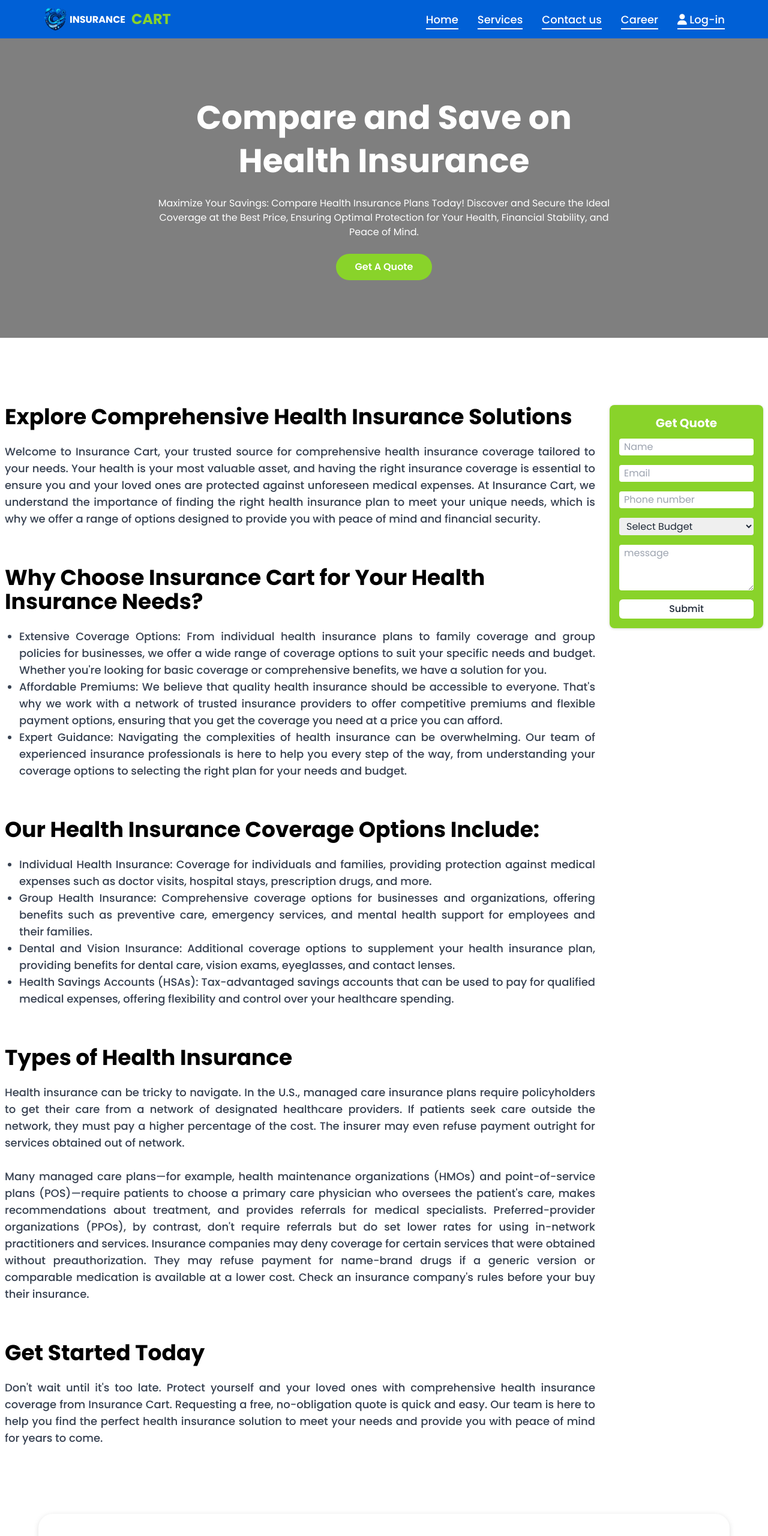
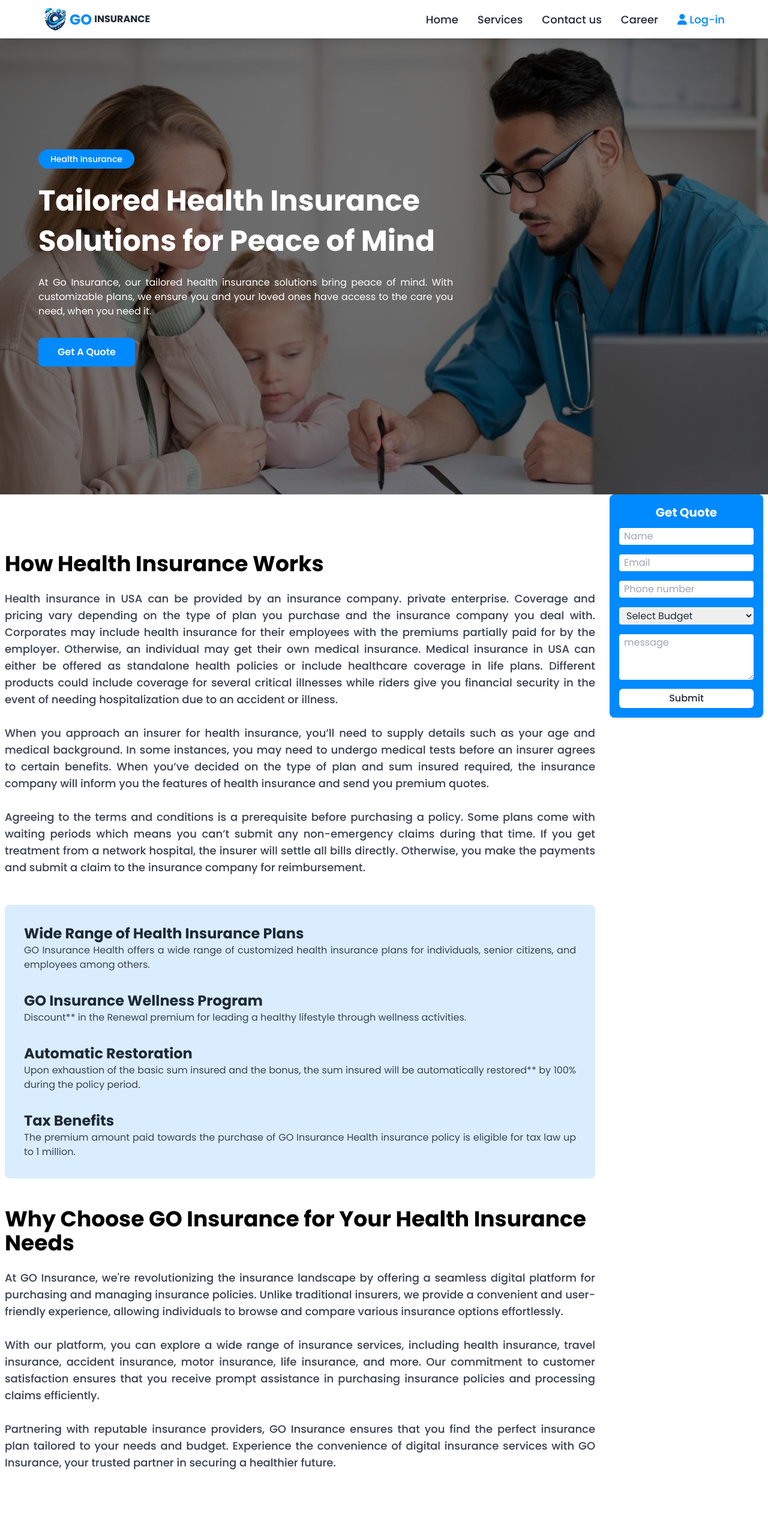
Before and after one commit to safinxr/sixth-insurance-website, a plain HTML site: page health-insurance.html in a window 1280 px wide. Shown: the top 2560 px of the page at 60% size. Drawn offline with nearby package versions, Linux system fonts and the light colour scheme.

Commit message:
health insurance done

```diff
--- a/health-insurance.html
+++ b/health-insurance.html
@@ -32,7 +32,7 @@
   </head>
   <body>
     <!-- Navbar -->
-    <nav class="bg-color_black sticky top-0 z-40 bg-[#0060D6] text-white">
+    <nav class="bg-color_black sticky top-0 z-40 bg-white shadow-lg">
       <div class="navbar max-w-6xl mx-auto">
         <div class="navbar-start">
           <!-- =========== Dropdown ======= -->
@@ -87,10 +87,10 @@
           <!-- =========logo=======-->
           <a class="flex items-center gap-1" href="../"
             ><img class="w-10" src="image/icons/logo.png" alt="" />
-            <span class="uppercase font-bold text-1.5xl mt-0.5">Insurance</span>
-            <span class="uppercase font-bold text-2xl text-[#89D32A] ms-1.5"
-              >Cart</span
+            <span class="uppercase font-bold text-2xl mt-0.5 text-[#018AFE]"
+              >GO</span
             >
+            <span class="uppercase font-bold">INSURANCE</span>
           </a>
         </div>
 
@@ -134,7 +134,7 @@
             </li>
 
             <li>
-              <a href="" class="nav-link duration-500"
+              <a href="" class="nav-link duration-500 text-[#018AFE]"
                 ><i class="fa-solid fa-user"></i> Log-in</a
               >
             </li>
@@ -142,32 +142,38 @@
         </div>
       </div>
     </nav>
-
     <!--  Hero Section  -->
-    <header
-      style="background-image: url('image/health-insurance.jpg')"
-      class="bg-cover bg-black bg-no-repeat bg-blend-overlay bg-opacity-50 bg-center mb-16 lg:mb-28"
+    <header>
+      <section
+        style="background-image: url(image/healthi.jpg)"
+        class="bg-no-repeat lg:h-[95vh] flex items-center bg-black bg-blend-overlay bg-opacity-50 bg-center lg:bg-top"
       >
-      <div class="max-w-6xl mx-auto px-3 md:px-7 lg:px-0">
-        <div class="text-white py-24 lg:w-2/3 mx-auto">
+        <div class="max-w-6xl mx-auto px-3 md:px-7 lg:px-0 py-20">
+          <div class="text-white mb-6 lg:w-3/5">
+            <a
+              class="text-sm font-medium px-5 py-1.5 bg-[#018AFE] rounded-full text-white"
+              href=""
+              >Health Insurance</a
+            >
             <h1
-            class="text-3xl md:text-[55px] font-bold leading-[1.3] text-center"
+              class="text-4xl md:text-5xl md:text-start font-bold md:leading-[1.4] mt-6"
             >
-            Compare and Save on Health Insurance
+               Tailored Health Insurance Solutions for Peace of Mind
             </h1>
-          <p class="mt-4 md:mt-6 text-center">
-            Maximize Your Savings: Compare Health Insurance Plans Today! Discover and Secure the Ideal Coverage at the Best Price, Ensuring Optimal Protection for Your Health, Financial Stability, and Peace of Mind.
+            <p class="text-justify mt-4 md:mt-6">
+              At Go Insurance, our tailored health insurance solutions bring peace of mind. With customizable plans, we ensure you and your loved ones have access to the care you need, when you need it.
             </p>
 
-          <div class="flex justify-center">
+            <div class="flex justify-center md:justify-start">
               <button
-              class="px-8 py-2.5 mt-4 md:mt-6 bg-[#89D32A] text-white font-semibold rounded-full"
+                class="px-8 py-3 mt-6 md:mt-8 bg-[#018AFE] text-white font-semibold rounded-lg"
               >
                 Get A Quote
               </button>
             </div>
           </div>
         </div>
+      </section>
     </header>
 
     <!--===== body =====-->
@@ -177,7 +183,7 @@
       <!-- ========== Sticky section ======== -->
       <section>
         <div
-          class="md:w-96 lg:w-64 bg-[#89D32A] p-6 lg:p-4 rounded-lg sw-one sticky top-36 mx-auto"
+          class="md:w-96 lg:w-64 bg-[#018AFE] p-6 lg:p-4 rounded-lg sw-one sticky top-36 mx-auto"
         >
           <h2 class="text-xl font-bold text-white text-center">Get Quote</h2>
           <form class="mt-6 lg:mt-3">
@@ -230,71 +236,69 @@
       <!-- ========Main section======= -->
       <section>
         <!-- ========Text section========== -->
-        <section class=" mb-16 lg:mb-0">
+        <section class="mt-16 lg:mt-24 mb-16 lg:mb-0">
           <div class="text-lg font-medium text-gray-700 text-justify">
             <h2 class="text-3xl md:text-4xl text-start font-bold text-black">
-              Explore Comprehensive Health Insurance Solutions
+             How Health Insurance Works
             </h2>
             <p class="mt-6">
-              Welcome to Insurance Cart, your trusted source for comprehensive health insurance coverage tailored to your needs. Your health is your most valuable asset, and having the right insurance coverage is essential to ensure you and your loved ones are protected against unforeseen medical expenses. At Insurance Cart, we understand the importance of finding the right health insurance plan to meet your unique needs, which is why we offer a range of options designed to provide you with peace of mind and financial security.
+              Health insurance in USA can be provided by an insurance company. private enterprise. Coverage and pricing vary depending on the type of plan you purchase and the insurance company you deal with. Corporates may include health insurance for their employees with the premiums partially paid for by the employer. Otherwise, an individual may get their own medical insurance. Medical insurance in USA can either be offered as standalone health policies or include healthcare coverage in life plans. Different products could include coverage for several critical illnesses while riders give you financial security in the event of needing hospitalization due to an accident or illness.
+              <br><br>
+              When you approach an insurer for health insurance, you’ll need to supply details such as your age and medical background. In some instances, you may need to undergo medical tests before an insurer agrees to certain benefits. When you’ve decided on the type of plan and sum insured required, the insurance company will inform you the features of health insurance and send you premium quotes.
+              <br><br>
+              Agreeing to the terms and conditions is a prerequisite before purchasing a policy. Some plans come with waiting periods which means you can’t submit any non-emergency claims during that time. If you get treatment from a network hospital, the insurer will settle all bills directly. Otherwise, you make the payments and submit a claim to the insurance company for reimbursement.
+
             </p>
           </div>
 
-          <div class="text-lg font-medium text-gray-700 text-justify mt-16">
-            <h2 class="text-3xl md:text-4xl text-start font-bold text-black">
-              Why Choose Insurance Cart for Your Health Insurance Needs?
-            </h2>
+          <div>
 
-            <ul class="list-disc ms-6 mt-6">
-              <li>
-                Extensive Coverage Options: From individual health insurance plans to family coverage and group policies for businesses, we offer a wide range of coverage options to suit your specific needs and budget. Whether you're looking for basic coverage or comprehensive benefits, we have a solution for you.
-              </li>
-              <li>
-                Affordable Premiums: We believe that quality health insurance should be accessible to everyone. That's why we work with a network of trusted insurance providers to offer competitive premiums and flexible payment options, ensuring that you get the coverage you need at a price you can afford.
-              </li>
-              <li>
-                Expert Guidance: Navigating the complexities of health insurance can be overwhelming. Our team of experienced insurance professionals is here to help you every step of the way, from understanding your coverage options to selecting the right plan for your needs and budget.
-              </li>
-            </ul>
-          </div>
-          <div class="text-lg font-medium text-gray-700 text-justify mt-16">
-            <h2 class="text-3xl md:text-4xl text-start font-bold text-black">
-             Our Health Insurance Coverage Options Include:
-            </h2>
-
-            <ul class="list-disc ms-6 mt-6">
-              <li>
-                Individual Health Insurance: Coverage for individuals and families, providing protection against medical expenses such as doctor visits, hospital stays, prescription drugs, and more.
-              </li>
-              <li>
-                Group Health Insurance: Comprehensive coverage options for businesses and organizations, offering benefits such as preventive care, emergency services, and mental health support for employees and their families.
-              </li>
-              <li>
-                Dental and Vision Insurance: Additional coverage options to supplement your health insurance plan, providing benefits for dental care, vision exams, eyeglasses, and contact lenses.
-              </li>
-              <li>
-                Health Savings Accounts (HSAs): Tax-advantaged savings accounts that can be used to pay for qualified medical expenses, offering flexibility and control over your healthcare spending.
-              </li>
-            </ul>
-          </div>
-
-          <div class="text-lg font-medium text-gray-700 text-justify mt-16">
-            <h2 class="text-3xl md:text-4xl text-start font-bold text-black">
-              Types of Health Insurance
-            </h2>
-            <p class="mt-6">
-              Health insurance can be tricky to navigate. In the U.S., managed care insurance plans require policyholders to get their care from a network of designated healthcare providers. If patients seek care outside the network, they must pay a higher percentage of the cost. The insurer may even refuse payment outright for services obtained out of network.
-              <br /><br />
-              Many managed care plans—for example, health maintenance organizations (HMOs) and point-of-service plans (POS)—require patients to choose a primary care physician who oversees the patient's care, makes recommendations about treatment, and provides referrals for medical specialists. Preferred-provider organizations (PPOs), by contrast, don't require referrals but do set lower rates for using in-network practitioners and services. Insurance companies may deny coverage for certain services that were obtained without preauthorization. They may refuse payment for name-brand drugs if a generic version or comparable medication is available at a lower cost. Check an insurance company's rules before your buy their insurance.
+          <div class="bg-[#DAEDFE] p-8 rounded-lg mt-12">
+            <div>
+              <div>
+                <h3 class="font-bold text-2xl">Wide Range of Health Insurance Plans</h3>
+                <p class="text-gray-700 text-justify">
+                  GO Insurance Health offers a wide range of customized health insurance plans for individuals, senior citizens, and employees among others.
                 </p>
               </div>
 
-          <div class="text-lg font-medium text-gray-700 text-justify mt-16">
+              <div class="mt-8">
+                <h3 class="font-bold text-2xl">GO Insurance Wellness Program</h3>
+                <p class="text-gray-700 text-justify">
+                  Discount** in the Renewal premium for leading a healthy lifestyle through wellness activities.
+                </p>
+              </div>
+
+              <div class="mt-8">
+                <h3 class="font-bold text-2xl">Automatic Restoration</h3>
+                <p class="text-gray-700 text-justify">
+                  Upon exhaustion of the basic sum insured and the bonus, the sum insured will be automatically restored** by 100% during the policy period.
+                </p>
+              </div>
+
+              <div class="mt-8">
+                <h3 class="font-bold text-2xl">Tax Benefits</h3>
+                <p class="text-gray-700 text-justify">
+                  The premium amount paid towards the purchase of GO Insurance Health insurance policy is eligible for tax law up to 1 million.
+                </p>
+              </div>
+
+            </div>
+          </div>
+        </div>
+
+          <div class="text-lg font-medium text-gray-700 text-justify mt-12">
             <h2 class="text-3xl md:text-4xl text-start font-bold text-black">
-              Get Started Today
+              Why Choose GO Insurance for Your Health Insurance Needs
             </h2>
-            <p class="mt-6">
-             Don't wait until it's too late. Protect yourself and your loved ones with comprehensive health insurance coverage from Insurance Cart. Requesting a free, no-obligation quote is quick and easy. Our team is here to help you find the perfect health insurance solution to meet your needs and provide you with peace of mind for years to come.
+
+            <p class="my-6">
+              At GO Insurance, we're revolutionizing the insurance landscape by offering a seamless digital platform for purchasing and managing insurance policies. Unlike traditional insurers, we provide a convenient and user-friendly experience, allowing individuals to browse and compare various insurance options effortlessly.
+              <br> <br>
+              With our platform, you can explore a wide range of insurance services, including health insurance, travel insurance, accident insurance, motor insurance, life insurance, and more. Our commitment to customer satisfaction ensures that you receive prompt assistance in purchasing insurance policies and processing claims efficiently.
+              <br><br>
+              Partnering with reputable insurance providers, GO Insurance ensures that you find the perfect insurance plan tailored to your needs and budget. Experience the convenience of digital insurance services with GO Insurance, your trusted partner in securing a healthier future.
+              <br><br>
             </p>
           </div>
         </section>
@@ -322,7 +326,7 @@
             type="text"
             name="name"
             placeholder="Enter your name"
-            class="input input-bordered h-10 w-full input-success text-base"
+            class="input input-bordered h-10 w-full input-info text-base"
             required
           />
         </div>
@@ -335,7 +339,7 @@
             type="email"
             name="email"
             placeholder="Enter your email"
-            class="input input-bordered h-10 w-full input-success"
+            class="input input-bordered h-10 w-full input-info"
             required
           />
         </div>
@@ -348,7 +352,7 @@
             type="number"
             name="phone"
             placeholder="Enter your phone number"
-            class="input input-bordered h-10 w-full input-success"
+            class="input input-bordered h-10 w-full input-info"
             required
           />
         </div>
@@ -361,7 +365,7 @@
             type="text"
             name="position"
             placeholder="Position name"
-            class="input input-bordered h-10 w-full input-success text-base"
+            class="input input-bordered h-10 w-full input-info text-base"
             name="position"
             required
           />
@@ -375,7 +379,7 @@
             type="number"
             name="salary"
             placeholder="What is your salary expectations?"
-            class="input input-bordered h-10 w-full input-success"
+            class="input input-bordered h-10 w-full input-info"
             required
           />
         </div>
@@ -385,7 +389,7 @@
             <span class="label-text">Preferred Job Location </span>
           </label>
           <select
-            class="text-base w-full h-10 border border-success px-3 rounded-lg outline-none"
+            class="text-base w-full h-10 border border-info px-3 rounded-lg outline-none"
             name="location"
             required
           >
@@ -403,7 +407,7 @@
             <span class="label-text">Visa Status </span>
           </label>
           <select
-            class="text-base w-full h-10 border border-success px-3 rounded-lg outline-none"
+            class="text-base w-full h-10 border border-info px-3 rounded-lg outline-none"
             name="visaStatus"
             required
           >
@@ -427,7 +431,7 @@
             type="text"
             name="animal"
             placeholder="Animal which matches your personality"
-            class="input input-bordered h-10 w-full input-success"
+            class="input input-bordered h-10 w-full input-info"
             required
           />
         </div>
@@ -439,7 +443,7 @@
           <textarea
             name="description"
             rows="1"
-            class="text-base w-full h-10 border border-success px-3 rounded-lg outline-none pt-2"
+            class="text-base w-full h-10 border border-info px-3 rounded-lg outline-none pt-2"
             placeholder="Description"
             required
           ></textarea>
@@ -454,7 +458,7 @@
           <textarea
             rows="1"
             name="leavingReason"
-            class="text-base w-full h-10 border border-success px-3 rounded-lg outline-none pt-2"
+            class="text-base w-full h-10 border border-info px-3 rounded-lg outline-none pt-2"
             placeholder="Reason?"
             required
           ></textarea>
@@ -469,7 +473,7 @@
           <textarea
             name="whyCandidate"
             rows="1"
-            class="text-base w-full h-10 border border-success px-3 rounded-lg outline-none pt-2"
+            class="text-base w-full h-10 border border-info px-3 rounded-lg outline-none pt-2"
             placeholder="Explain?"
             required
           ></textarea>
@@ -482,7 +486,7 @@
           <textarea
             name="weaknesses"
             rows="1"
-            class="text-base w-full h-10 border border-success px-3 rounded-lg outline-none pt-2"
+            class="text-base w-full h-10 border border-info px-3 rounded-lg outline-none pt-2"
             placeholder="Your weaknesses?"
             required
           ></textarea>
@@ -497,7 +501,7 @@
           <textarea
             name="whatCanYouDo"
             rows="1"
-            class="text-base w-full h-10 border border-success px-3 rounded-lg outline-none pt-2"
+            class="text-base w-full h-10 border border-info px-3 rounded-lg outline-none pt-2"
             placeholder="Explain"
             required
           ></textarea>
@@ -510,7 +514,7 @@
           <textarea
             name="resumeSummary"
             rows="1"
-            class="text-base w-full h-10 border border-success px-3 rounded-lg outline-none pt-2"
+            class="text-base w-full h-10 border border-info px-3 rounded-lg outline-none pt-2"
             placeholder="Describe your resume"
             required
           ></textarea>
@@ -522,7 +526,7 @@
           </label>
           <input
             type="file"
-            class="file-input file-input-bordered file-input-success w-full h-10"
+            class="file-input file-input-bordered file-input-info w-full h-10"
           />
         </div>
         <!-- Upload your Passport size picture. -->
@@ -532,7 +536,7 @@
           </label>
           <input
             type="file"
-            class="file-input file-input-bordered file-input-success w-full h-10"
+            class="file-input file-input-bordered file-input-info w-full h-10"
           />
         </div>
         <!-- successfully message -->
@@ -547,7 +551,7 @@
         </div>
         <!-- button -->
         <div class="md:col-span-2 lg:col-span-4 flex justify-center">
-          <button class="btn btn-success text-white text-xl px-14 mt-4">
+          <button class="btn btn-info text-white text-xl px-14 mt-4">
             <span id="btnText">Submit</span>
             <img
               id="btnImg"
@@ -567,43 +571,17 @@
       >
         <nav>
           <header class="footer-title">Shop</header>
-          <a
-            href="http://insurancecart.co.in/health-insurance"
-            class="link link-hover"
-            >Health Insurance</a
-          >
-          <a
-            href="http://insurancecart.co.in/travel-insurance"
-            class="link link-hover"
-            >Travel Insurance</a
-          >
-          <a
-            href="http://insurancecart.co.in/business-insurance"
-            class="link link-hover"
-            >Business Insurance</a
-          >
-          <a
-            href="http://insurancecart.co.in/cheap-car-automobile-quotes"
-            class="link link-hover"
-            >Car Insurance</a
-          >
+          <a href="" class="link link-hover">Health Insurance</a>
+          <a href="" class="link link-hover">Travel Insurance</a>
+          <a href="" class="link link-hover">Business Insurance</a>
+          <a href="" class="link link-hover">Car Insurance</a>
         </nav>
         <nav>
           <header class="footer-title">Other</header>
-          <a
-            href="http://insurancecart.co.in/house-insurance"
-            class="link link-hover"
-            >House Insurance</a
-          >
-          <a
-            href="http://insurancecart.co.in/compare-life-insurance"
-            class="link link-hover"
-            >Life Insurance</a
-          >
-          <a href="http://insurancecart.co.in/contact" class="link link-hover"
-            >Contact</a
-          >
-          <a href="http://insurancecart.co.in/" class="link link-hover">Home</a>
+          <a href="" class="link link-hover">House Insurance</a>
+          <a href="" class="link link-hover">Life Insurance</a>
+          <a href="" class="link link-hover">Contact</a>
+          <a href="" class="link link-hover">Home</a>
         </nav>
         <nav>
           <header class="footer-title">Legal</header>
@@ -612,13 +590,13 @@
           <a class="link link-hover">Cookie policy</a>
         </nav>
       </div>
-      <hr class=" " />
+      <hr />
       <div
         class="footer py-4 text-white max-w-6xl mx-auto px-3 md:px-7 lg:px-0"
       >
         <aside class="items-center grid-flow-col">
           <img class="w-12" src="image/icons/logo.png" alt="" />
-          <p>Insurance Cart. <br />&copy; 2024 All rights reserved.</p>
+          <p>GoInsurance. <br />&copy; 2024 All rights reserved.</p>
         </aside>
         <nav
           class="grid-flow-col gap-6 md:place-self-center md:justify-self-end"
```
Also changed, not shown: image/1493.jpg (added), image/healthi.jpg (added). Lines whose indentation alone changed are shown as unchanged.
